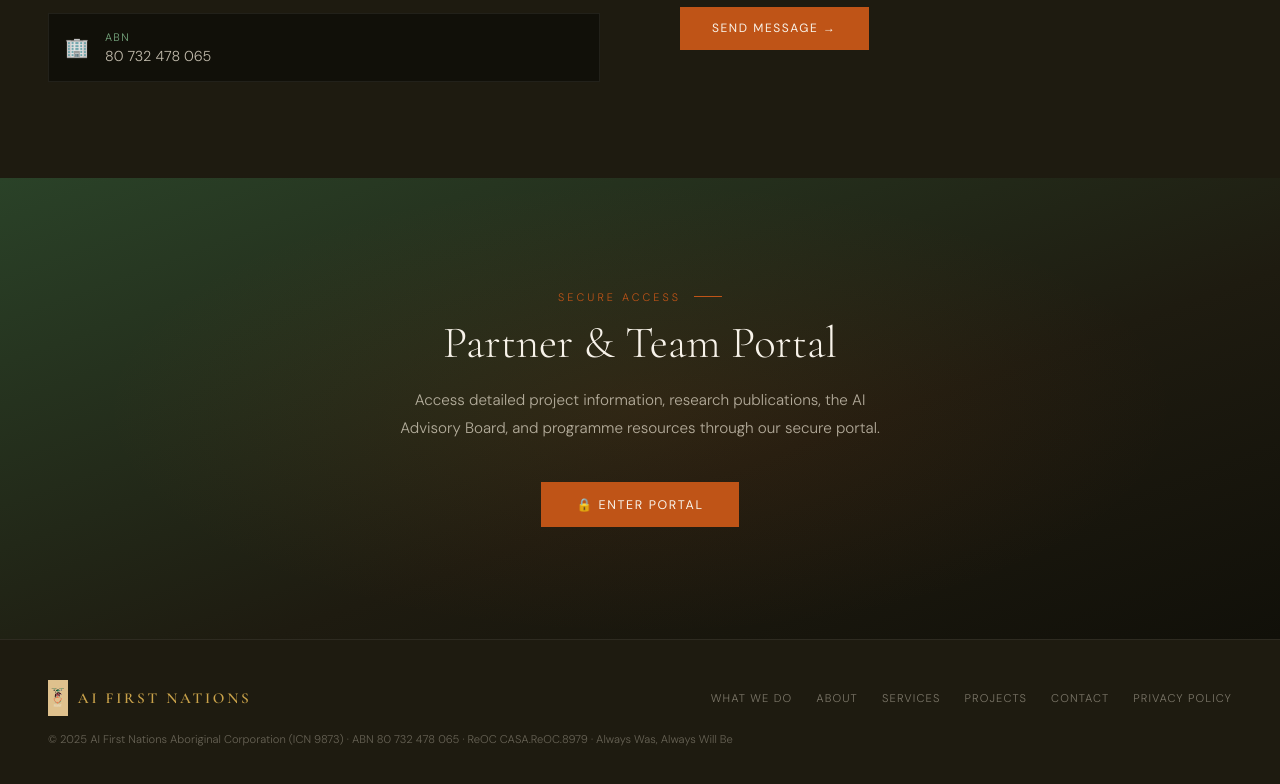
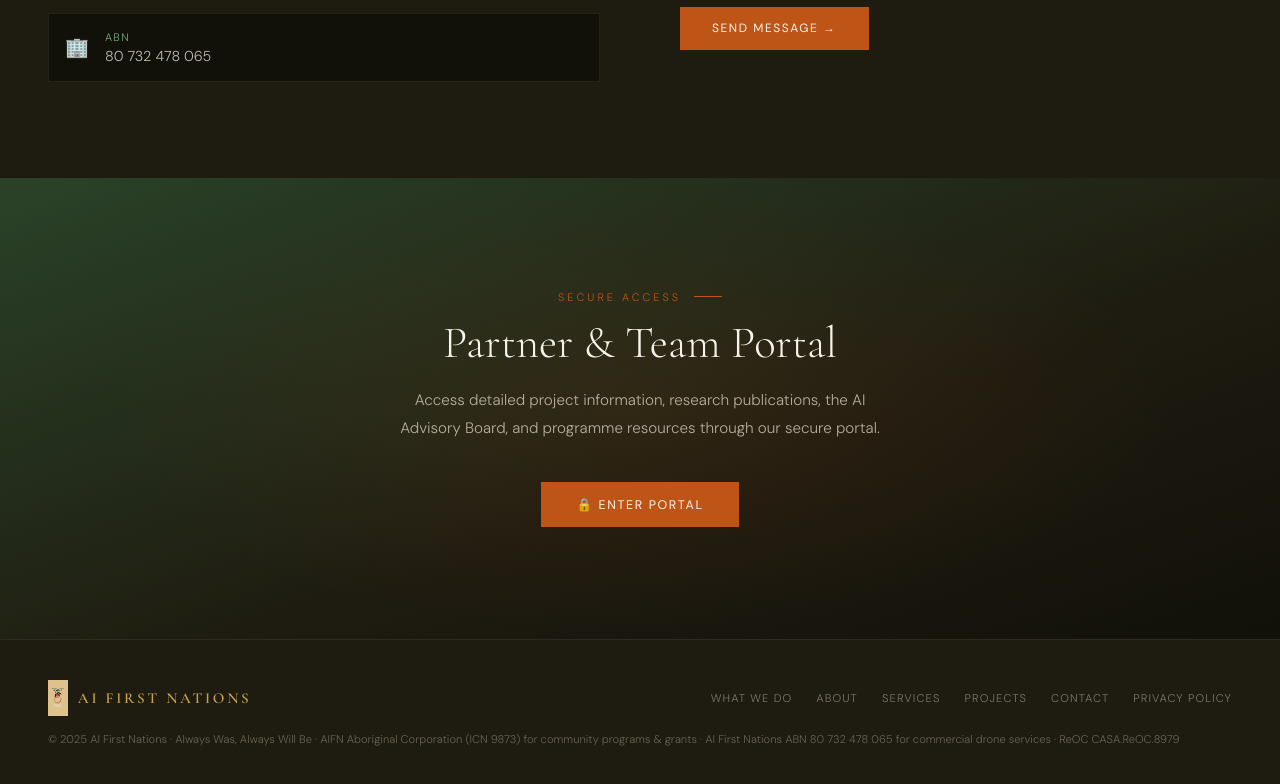
Before and after one commit to johnfejo/aifirstnations-website, a plain HTML site: page index.html in a window 1280 px wide. Shown: the part 3410-4194 px from the top of the page. Drawn offline with nearby package versions, Linux system fonts and the light colour scheme.

Commit message:
Update index.html

```diff
--- a/index.html
+++ b/index.html
@@ -211,7 +211,7 @@
     <a href="#contact">Contact</a>
     <a href="privacy.html">Privacy Policy</a>
   </div>
- <div class="footer-copy">© 2025 AI First Nations Aboriginal Corporation (ICN 9873) · ABN 80 732 478 065 · ReOC CASA.ReOC.8979 · Always Was, Always Will Be</div>
+ <div class="footer-copy">© 2025 AI First Nations · Always Was, Always Will Be · AIFN Aboriginal Corporation (ICN 9873) for community programs &amp; grants · AI First Nations ABN 80 732 478 065 for commercial drone services · ReOC CASA.ReOC.8979</div>
 </footer>
 
 <div class="modal-overlay" id="portalModal">
```
